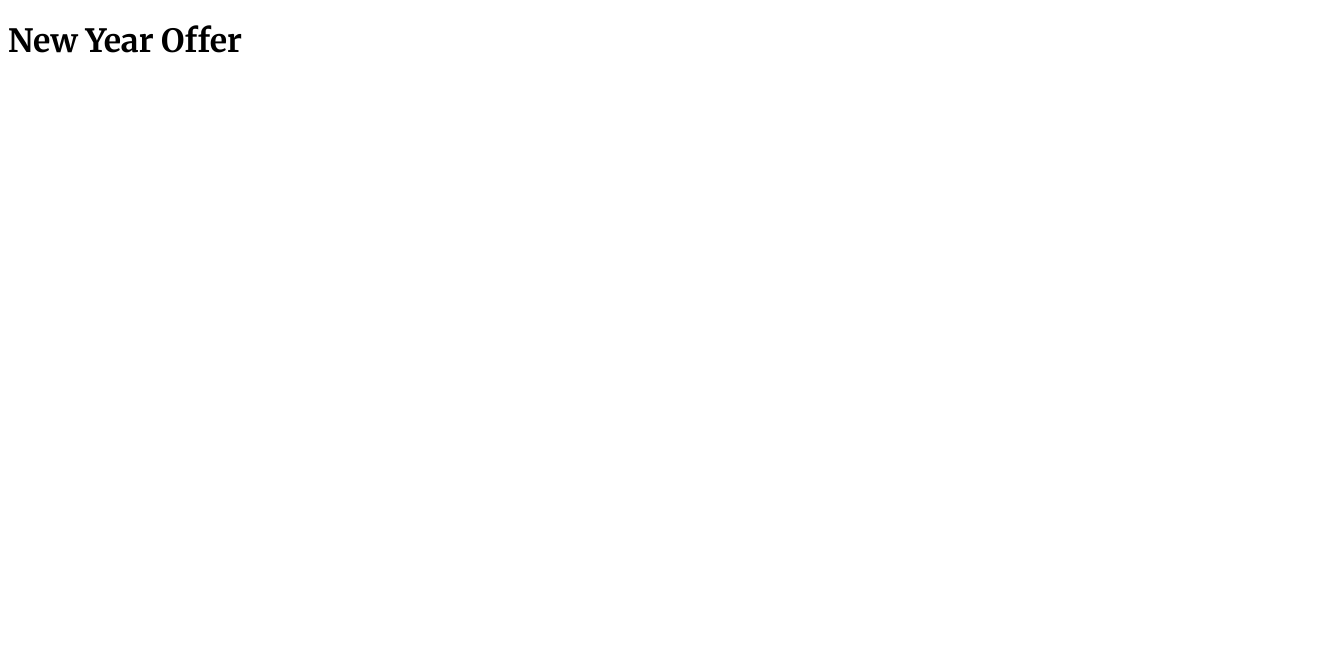
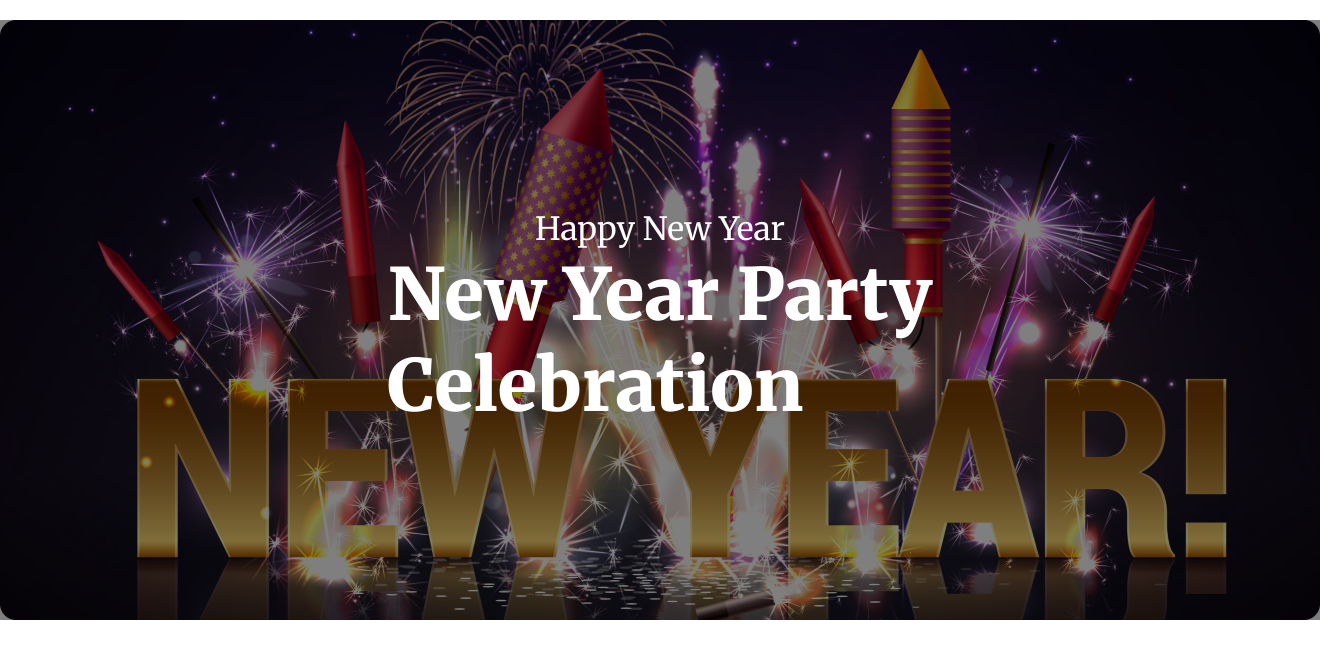
Before and after one commit to Chitra35006/Web_06_new_year, a plain HTML site: page index.html in a window 1280 px wide. Shown: the whole page, 1320 px wide, since content can reach past the window. Drawn offline with Linux system fonts and the light colour scheme.

Commit message:
adding banner section

```diff
--- a/index.html
+++ b/index.html
@@ -7,6 +7,19 @@
     <link rel="stylesheet" href="styles/style.css">
 </head>
 <body>
-    <h1>New Year Offer</h1>
+    <header class="banner-container">
+        <div class="banner-content">
+            <p>Happy New Year</p>
+            <h1>
+                New Year Party
+                <br>  Celebration</h1>
+        </div>
+    </header>
+    <main>
+
+    </main>
+    <footer>
+
+    </footer>
 </body>
 </html>
--- a/styles/style.css
+++ b/styles/style.css
@@ -1,5 +1,44 @@
 @import url('https://fonts.googleapis.com/css2?family=Merriweather:ital,wght@0,300;0,400;0,700;0,900;1,300;1,400;1,700;1,900&display=swap');
+
+*{
+    box-sizing: border-box;
+    margin: 0;
+    padding: 0;
+}
 
 body{
     font-family: "Merriweather", serif;
 }
+
+/* <<<<<<<banner section>>>>>>> */
+.banner-container{
+width: 1320px;
+margin: 0 auto;
+margin-top: 20px;
+min-height: 600px;
+background-image: url('/images/Banner\ Image.png');
+background-position: center;
+background-repeat: no-repeat;
+background-size: cover;
+background-color: rgba(0,0,0,0.5);
+background-blend-mode: overlay;
+}
+
+.banner-content{
+display: flex;
+flex-direction: column;
+justify-content: center;
+align-items: center;
+height: 600px;
+}
+.banner-content p,h1{
+color: white;
+}
+.banner-content p{
+font-size: 32px;
+font-weight: 400;
+}
+.banner-content h1{
+font-size: 72px;
+font-weight: 900;
+}
```
